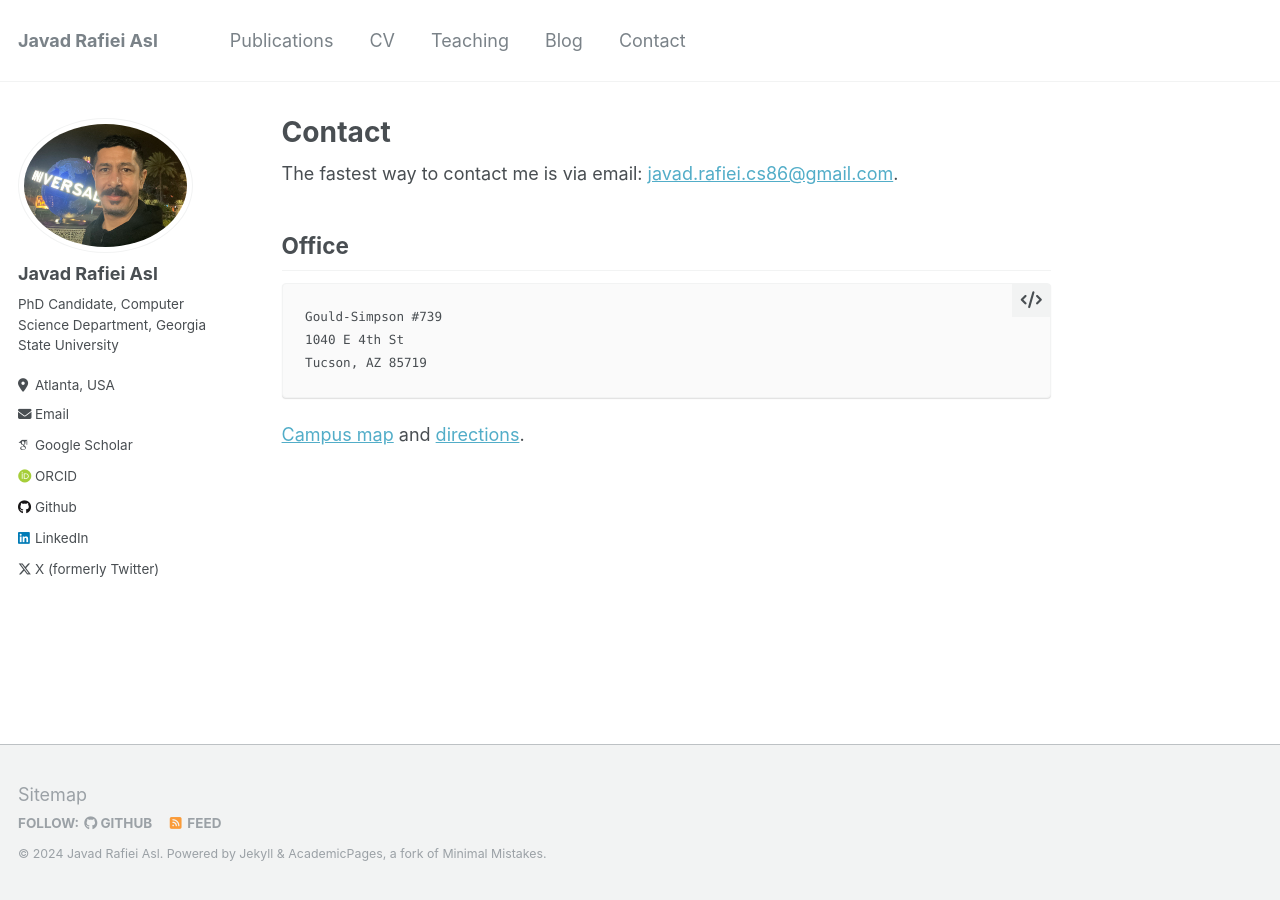
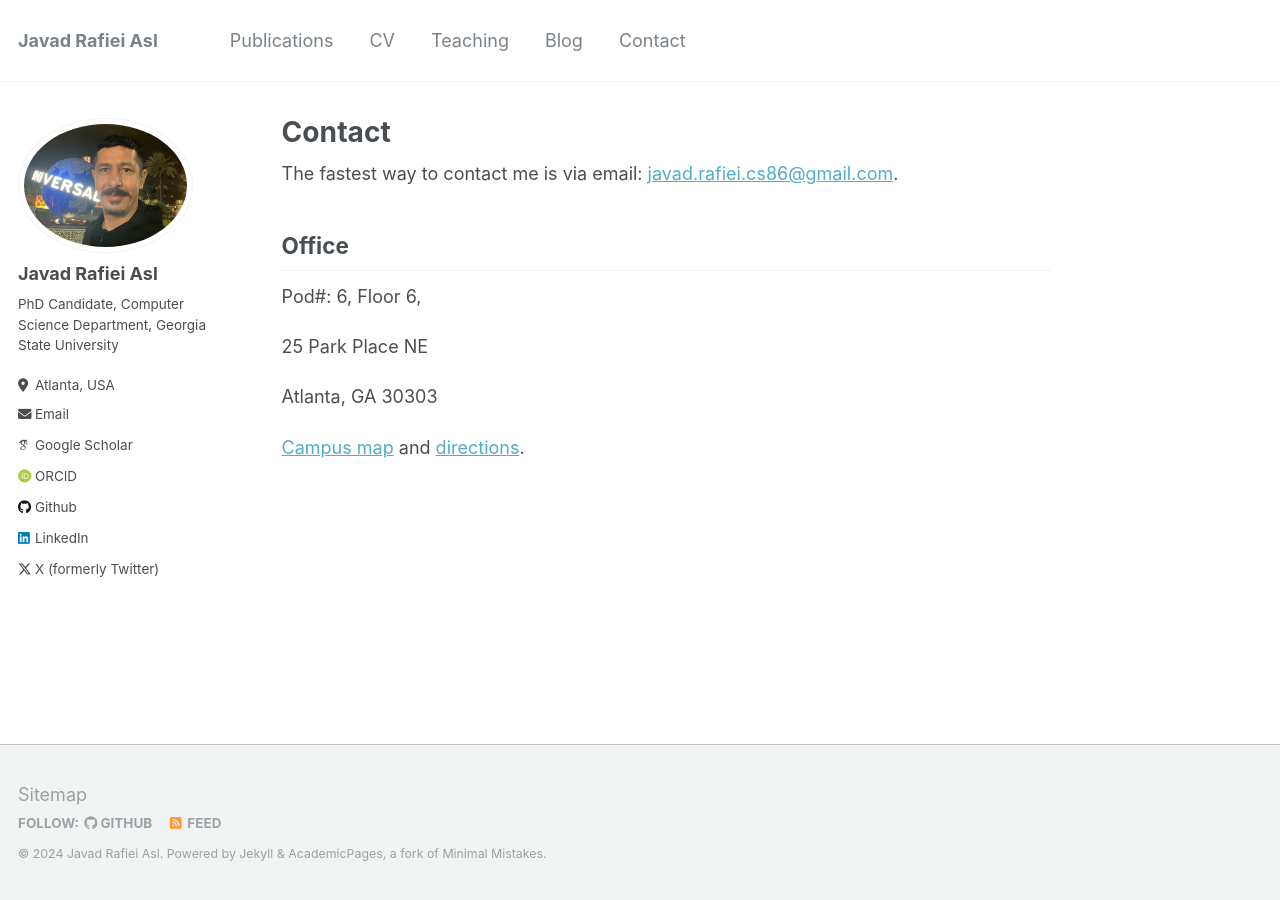
Before and after one commit to jasl1/jasl1.github.io, a Jekyll site: the page built from _pages/contact.md, in a window 1280 px wide. Built offline with Jekyll 4.4.1, drawn with Linux system fonts in a browser that asks for light colours; some web fonts are replaced.

Commit message:
Update contact.md

```diff
--- a/_pages/contact.md
+++ b/_pages/contact.md
@@ -11,14 +11,11 @@ redirect_from:
 <div class="post-content">
     <p>The fastest way to contact me is via email: <a href="mailto:javad.rafiei.cs86@gmail.com">javad.rafiei.cs86@gmail.com</a>.</p>
 
-    <h2 id="office">Office</h2>
-    <div class="language-plaintext highlighter-rouge">
-        <div class="highlight">
-            <pre class="highlight"><code>Gould-Simpson #739
-1040 E 4th St
-Tucson, AZ 85719
-</code></pre>
-        </div>
+    <h2>Office</h2>
+    <div id="office-address">
+        <p>Pod#: 6, Floor 6,</p>
+        <p>25 Park Place NE</p>
+        <p>Atlanta, GA 30303</p>
     </div>
 
     <p><a href="https://map.concept3d.com/?id=1108#!ce/27053?ct/0,74628,68926,68540,68437,67956,67955,67954,67953,67952,67950,67937,67936,67935,67808,63072,61643,27085,27084,27082,27079,27078,27076,27073,27072,27070,27067,27066,27064,27057,27056,68927,68928,68468,67963,67970,67971,67985,67962,67969,67977,67984,67961,67968,67999,68000,67960,67967,67997,67998,67959,67966,67994,67995,67996,68033,67957,67980,67992,67993,40720,68538?m/295204?s/)" target="_blank">Campus map</a> and <a href="https://www.google.com/maps/place/25+Park+Place,+25+Park+Pl+NE,+Atlanta,+GA+30303/@33.7548441,-84.3891422,15.63z/data=!4m6!3m5!1s0x88f5038650ec37c1:0x84c24447be807c9f!8m2!3d33.7549044!4d-84.387786!16s%2Fm%2F0hglc07?entry=ttu" target="_blank">directions</a>.</p>
```
